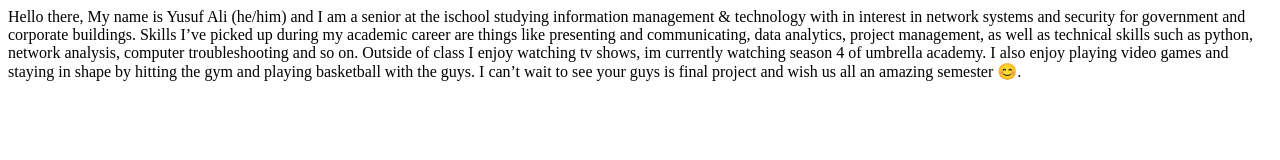
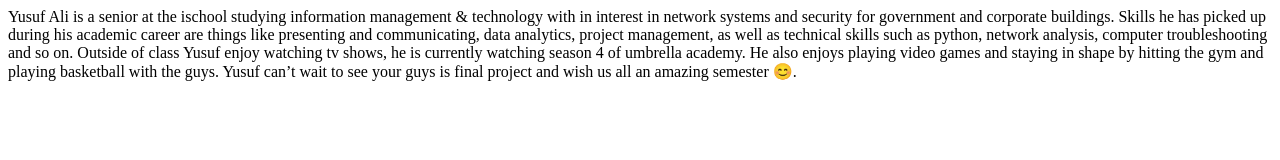
Before and after one commit to yali01-su/ist263, a plain HTML site: page lab01/ali-bio.html in a window 1280 px wide. Drawn offline with Linux system fonts and the light colour scheme.

Commit message:
completed lab 01

```diff
--- a/lab01/ali-bio.html
+++ b/lab01/ali-bio.html
@@ -8,8 +8,7 @@
 
 
         <body>
-            Hello there,
-           My name is Yusuf Ali (he/him) and I am a senior at the ischool studying information management & technology with in interest in network systems and security for government and corporate buildings. Skills I’ve picked up during my academic career are things like presenting and communicating, data analytics, project management, as well as technical skills such as python, network analysis, computer troubleshooting and so on. Outside of class I enjoy watching tv shows, im currently watching season 4 of umbrella academy. I also enjoy playing video games and staying in shape by hitting the gym and playing basketball with the guys. I can’t wait to see your guys is final project and wish us all an amazing semester 😊.
+            Yusuf Ali is a senior at the ischool studying information management & technology with in interest in network systems and security for government and corporate buildings. Skills he has picked up during his academic career are things like presenting and communicating, data analytics, project management, as well as technical skills such as python, network analysis, computer troubleshooting and so on. Outside of class Yusuf enjoy watching tv shows, he is currently watching season 4 of umbrella academy. He also enjoys playing video games and staying in shape by hitting the gym and playing basketball with the guys. Yusuf can’t wait to see your guys is final project and wish us all an amazing semester 😊.
         </body>
 
 
```
Also changed, not shown: 1 other file.
